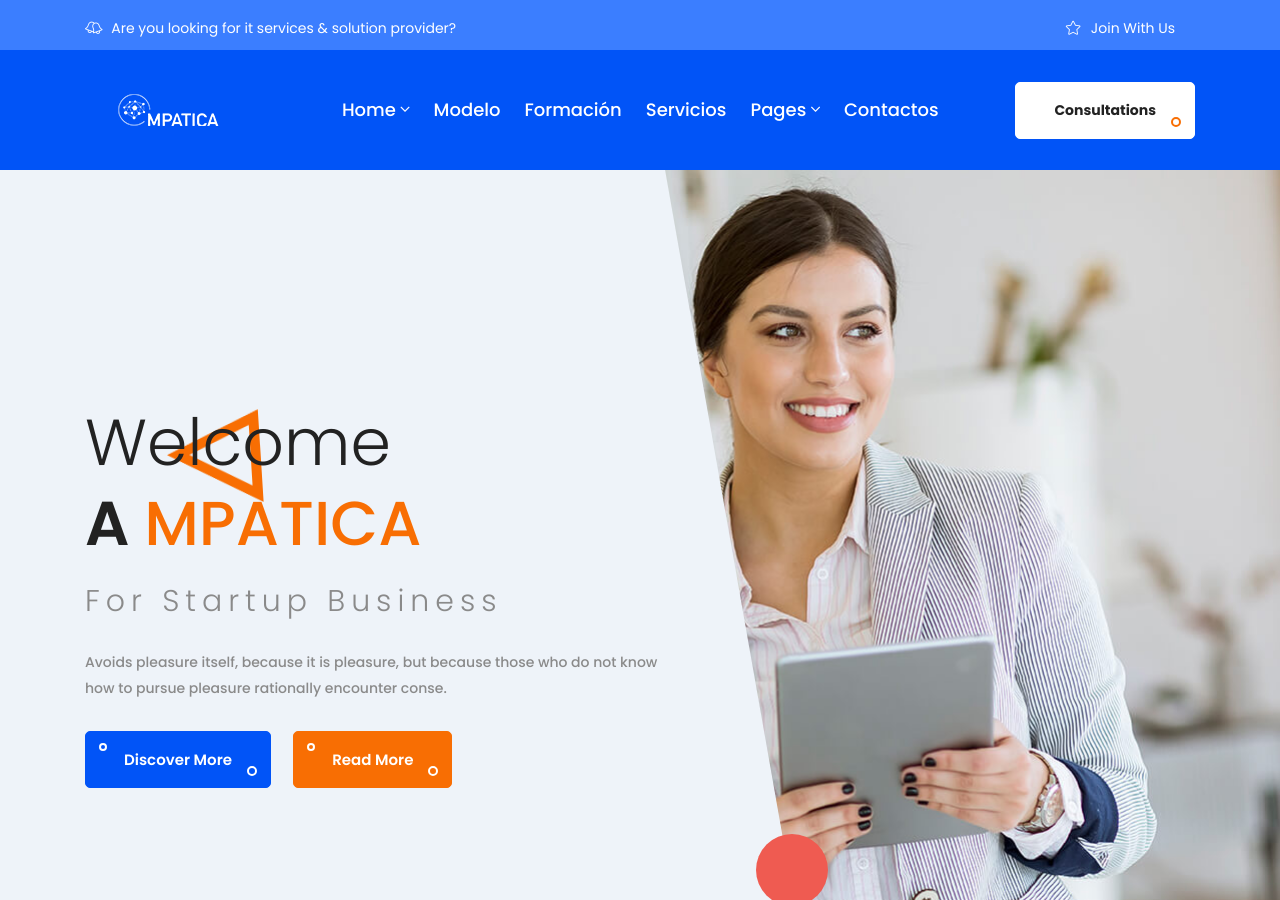
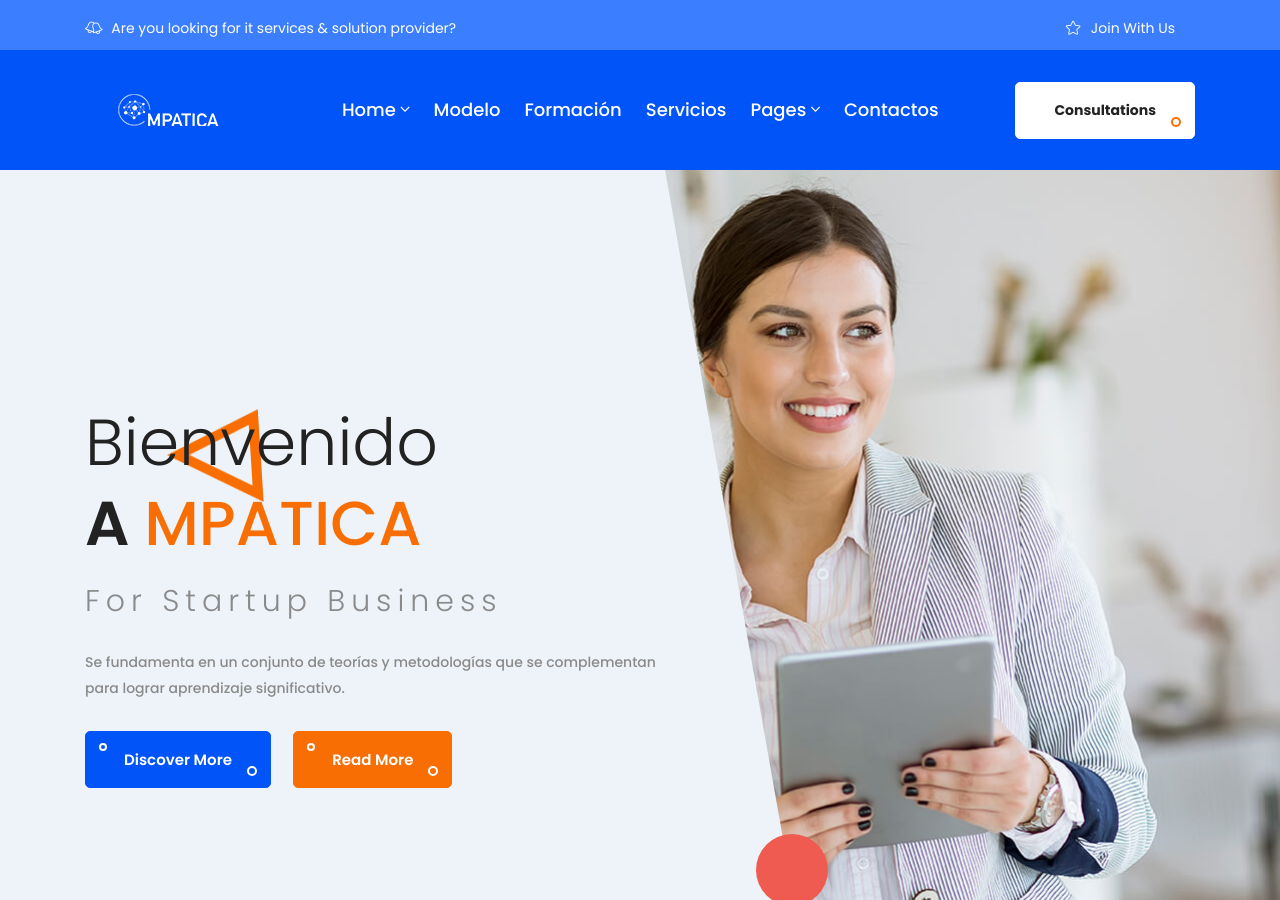
Before and after one commit to elemprendedoronline/mpatica, a Jekyll site: the page built from index.html, in a window 1280 px wide and 900 px high. Built offline with Jekyll 4.4.1, drawn with Linux system fonts in a browser that asks for light colours.

Commit message:
Update hero_area.html

```diff
--- a/_includes/hero_area.html
+++ b/_includes/hero_area.html
@@ -6,9 +6,9 @@
         <div class="row">
             <div class="col-lg-7 col-md-9">
                 <div class="banner-content">
-                    <h1 class="title wow fadeInLeft" data-wow-duration="1.2s" data-wow-delay="1s">Welcome <span> a <span> MPATICA</span></span> </h1>
+                    <h1 class="title wow fadeInLeft" data-wow-duration="1.2s" data-wow-delay="1s">Bienvenido <span> a <span> MPATICA</span></span> </h1>
                     <span class="wow fadeInLeft" data-wow-duration="1.2s" data-wow-delay="1.5s">For Startup Business</span>
-                    <p class="wow fadeInLeft" data-wow-duration="1.2s" data-wow-delay="2s">Avoids pleasure itself, because it is pleasure, but because those who do not know how to pursue pleasure rationally encounter conse.</p>
+                    <p class="wow fadeInLeft" data-wow-duration="1.2s" data-wow-delay="2s">Se fundamenta en un conjunto de teorías y metodologías que se complementan para lograr aprendizaje significativo.</p>
                     <ul class="wow fadeInLeft" data-wow-duration="1.2s" data-wow-delay="2.6s" >
                         <li><a class="main-btn" href="#">Discover More</a></li>
                         <li><a class="main-btn main-btn-2" href="#">Read More</a></li>
```
